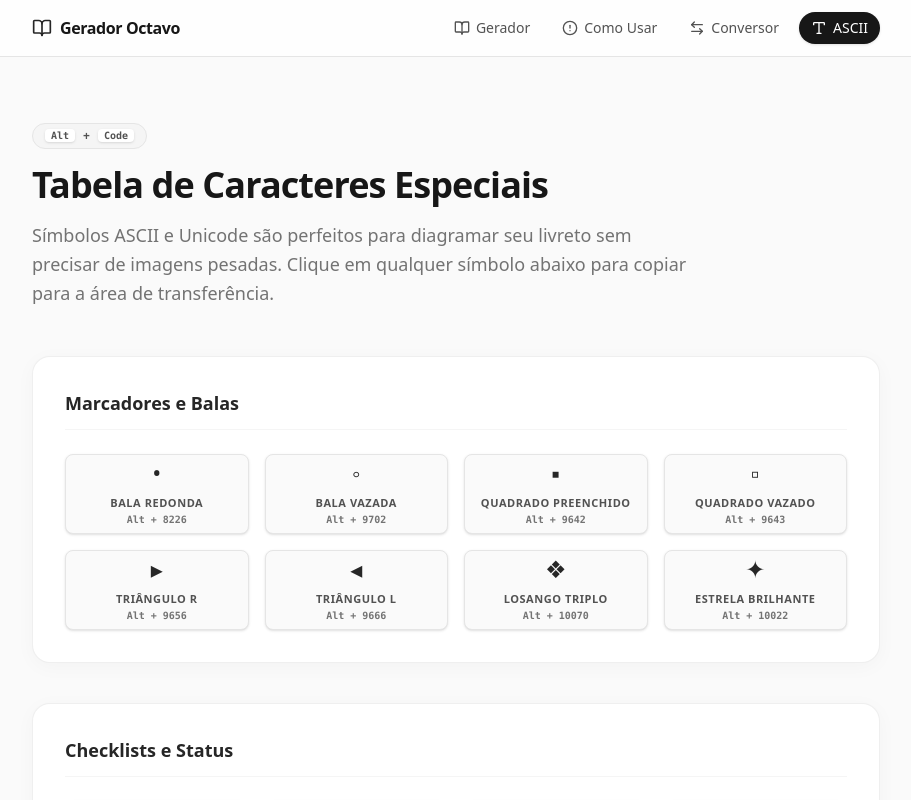
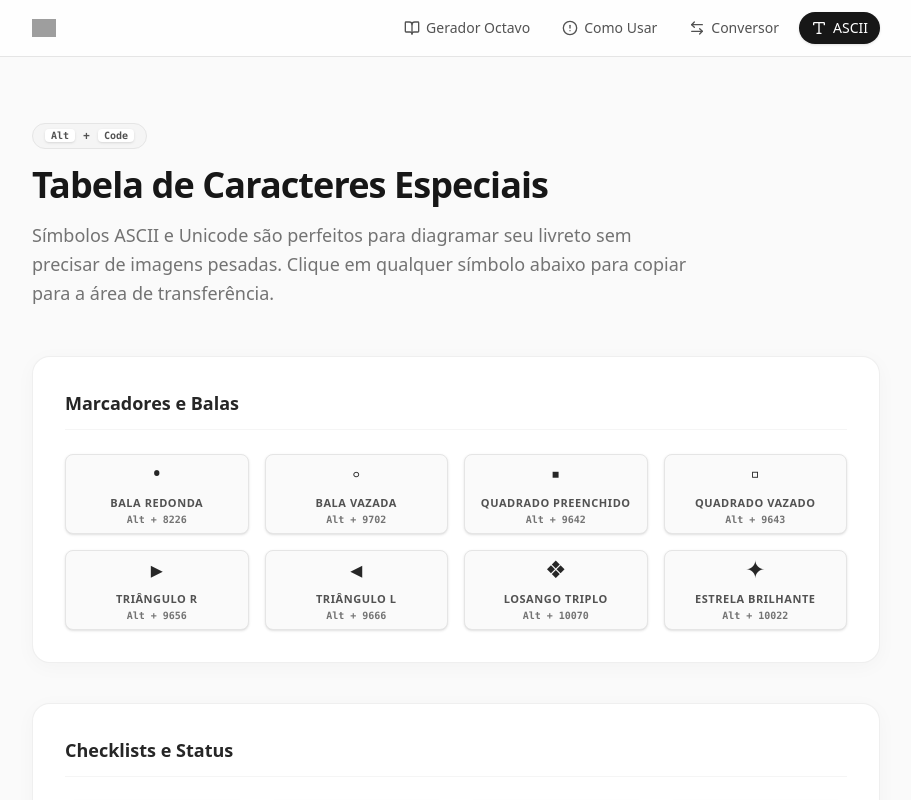
Before and after one commit to Aozuas/Gerador-Octavo, a Next.js app: page /ascii in a window 1280 px wide. Shown: the top 800 px of the page, without its empty margins (184-1095 px from the left). Built offline with nearby package versions, Linux system fonts and the light colour scheme; grey boxes are pictures that could not be loaded.

Commit message:
feat: replace text logo with corrupiola image logo and rename link

```diff
--- a/components/Navbar.tsx
+++ b/components/Navbar.tsx
@@ -8,7 +8,7 @@ export function Navbar() {
     const pathname = usePathname();
 
     const navItems = [
-        { name: 'Gerador', href: '/', icon: <BookOpen className="w-4 h-4" /> },
+        { name: 'Gerador Octavo', href: '/', icon: <BookOpen className="w-4 h-4" /> },
         { name: 'Como Usar', href: '/como-usar', icon: <AlertCircle className="w-4 h-4" /> },
         { name: 'Conversor', href: '/conversor', icon: <ArrowLeftRight className="w-4 h-4" /> },
         { name: 'ASCII', href: '/ascii', icon: <Type className="w-4 h-4" /> },
@@ -17,10 +17,9 @@ export function Navbar() {
     return (
         <nav className="sticky top-0 z-50 w-full bg-white/80 backdrop-blur-md border-b border-neutral-200 print:hidden">
             <div className="max-w-4xl mx-auto px-6 h-14 flex items-center justify-between">
-                <Link href="/" className="font-bold text-neutral-900 tracking-tight flex items-center gap-2 hover:opacity-80 transition-opacity">
-                    <BookOpen className="w-5 h-5 text-neutral-800" />
-                    <span className="hidden sm:inline-block">Gerador Octavo</span>
-                </Link>
+                <a href="https://corrupiola.com.br" target="_blank" rel="noopener noreferrer" className="hover:opacity-80 transition-opacity flex items-center">
+                    <img src="/corrupiola-logo.png" alt="Corrupiola" className="h-[18px] w-auto object-contain dark:invert" />
+                </a>
                 <div className="flex items-center gap-1 sm:gap-2">
                     {navItems.map((item) => {
                         const isActive = pathname === item.href;
```
